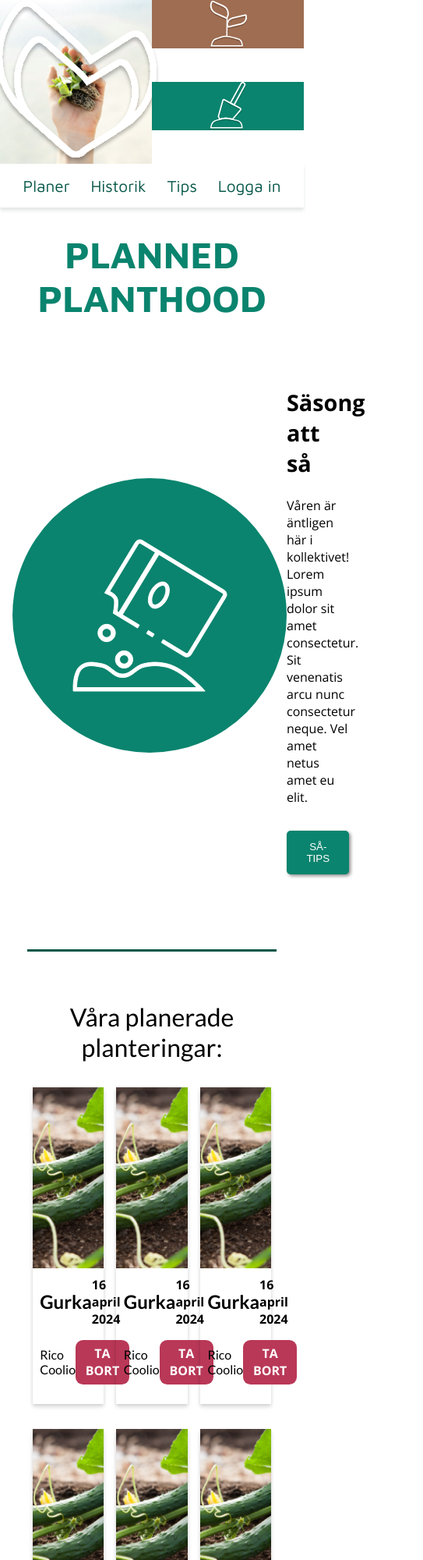
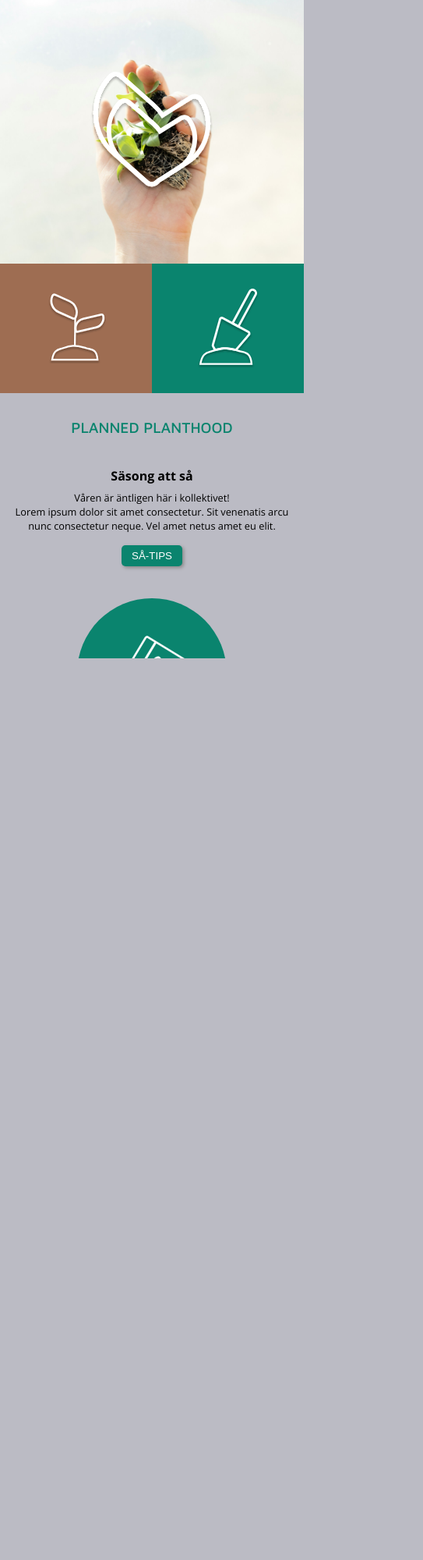
Before and after one commit to astisilva/exercise-html-css-planned-planthood, a plain HTML site: page index.html in a window 390 px wide. Shown: the top 2000 px of the page at 78% size, 543 px wide, since content can reach past the window. After the commit the page ends 844 px from the top, so only its background shows below. Drawn offline with nearby package versions, Linux system fonts and the light colour scheme.

Commit message:
first page responsive

```diff
--- a/index.css
+++ b/index.css
@@ -8,77 +8,82 @@ html,
 body {
   height: 100%;
   margin: 0;
+  overflow-x: hidden;
 }
 
 body {
-  font-family: Arial, sans-serif;
+  font-family: 'Open Sans', Arial, sans-serif;
   display: flex;
   justify-content: center;
+  background-color: rgb(187, 187, 196);
+}
+
+* {
+  margin: 0;
+  padding: 0;
 }
 
 .wrapper {
   width: 100%;
   max-width: 1000px;
+  margin: 0 auto; /* Center the wrapper */
 }
 
-div.grid-container {
-  display: grid;
-  grid-template-columns: repeat(6, 1fr);
-  grid-template-rows: auto auto;
-  gap: 0;
+header {
   width: 100%;
-  box-sizing: border-box;
+  background-color: white;
 }
 
-.large-image-card,
-.brown-card,
-.green-card {
-  margin: 0;
-  padding: 0;
-  display: flex;
+.header-grid {
+  display: grid;
+  grid-template-columns: 1fr 1fr;
+  grid-template-rows: 1fr 1fr;
 }
-.large-image-card {
-  grid-column: 1 / span 3;
-  grid-row: 1 / span 2;
-  width: 100%;
-  height: auto;
+
+.image-with-svg-left {
   background-image: url(./img/hand-with-plants.jpg);
   background-position: center;
   background-size: cover;
+  display: flex;
   flex-direction: column;
   justify-content: center;
+  grid-row: span 2;
+  grid-column: 1;
 }
 
-.brown-card {
-  grid-column: 4 / span 3;
-  grid-row: 1;
-  height: 50%;
+.image-with-svg-left img {
+  align-self: center;
+  width: 40%;
 }
 
-.green-card {
-  grid-column: 4 / span 3;
-  grid-row: 2;
-  height: 50%;
+.right-side-top {
+  background-color: #9e6d52;
+  grid-column: 2;
+  grid-row: 1;
+  img {
+    align-self: center;
+    width: 40%;
+  }
 }
 
-.large-image {
-  align-self: center;
-}
-.small-image {
-  width: 100%;
-  max-height: 16vw;
-  height: auto;
-  align-self: start;
+.right-side-bottom {
+  background-color: #0a846e;
+  grid-column: 2;
+  grid-row: 2;
+  img {
+    align-self: center;
+    width: 40%;
+  }
 }
 
-.brown {
-  background-color: #9e6d52;
-}
-.green {
-  background-color: #0a846e;
+.right-side-item {
+  display: flex;
+  flex-direction: column;
+  justify-content: center;
+  padding: 2rem 0;
 }
 
-/* Navigation */
+/*****************************Navigation*********************/
 nav ul {
   list-style: none;
   padding: 1rem;
@@ -95,7 +100,7 @@ nav a {
   color: #055647;
 }
 
-/* circle */
+/******************************** circle ***************************************/
 h1 {
   text-align: center;
   margin-top: 2rem;
@@ -105,13 +110,15 @@ h1 {
   font-size: 3rem;
 }
 
-.rounded-image-with-text-container {
+.rounded-image-with-text-container,
+.rounded-plant-image-with-text-container {
   display: grid;
   grid-template-columns: 1fr 1fr;
   padding: 1rem;
 }
 
-.rounded-image-with-illustration {
+.rounded-image-with-illustration,
+.rounded-image-with-plant-illustration {
   display: flex;
   justify-content: center;
   align-items: center;
@@ -122,7 +129,8 @@ h1 {
   height: 22rem;
 }
 
-.rounded-image-with-text-text {
+.rounded-image-with-text-text,
+.rounded-plant-image-with-text-text {
   display: flex;
   width: 80%;
   justify-content: center;
@@ -136,7 +144,8 @@ h4 {
   font-weight: 700;
 }
 
-.rounded-image-with-text-text p {
+.rounded-image-with-text-text p,
+.rounded-plant-image-with-text-text p {
   font-family: 'Open Sans', Arial, sans-serif;
   font-size: 1rem;
 }
@@ -153,7 +162,8 @@ h4 {
   box-shadow: 2px 2px 4px #888888;
 }
 
-/* Centered Border */
+/*********************** Centered Border************************/
+
 .centered-border {
   width: 20rem;
   margin: 0 auto;
@@ -162,7 +172,7 @@ h4 {
   margin-top: 5rem;
 }
 
-/* cards */
+/**************************** cards **********************************/
 
 .planerade-planteringar-rubrik {
   text-align: center;
@@ -187,7 +197,7 @@ h4 {
   display: flex;
   flex-direction: column;
   height: 25.4rem;
-
+  position: relative;
 }
 
 .card-image {
@@ -195,6 +205,21 @@ h4 {
   height: 46vh;
   object-fit: cover;
   flex-grow: 1;
+}
+
+.card::before {
+  content: '';
+  background-image: url('./assets/plant.svg');
+  background-size: contain;
+  position: absolute;
+  top: 0;
+  left: 0;
+  width: 100%;
+  height: 50%;
+  z-index: 1;
+  background-repeat: no-repeat;
+  background-position: center;
+  margin-top: 2rem;
 }
 
 .figcaption-text {
@@ -227,6 +252,11 @@ h4 {
   font-size: 1rem;
   font-family: 'Open Sans', Arial, sans-serif;
 }
+
+.icon-placeholder {
+  display: none;
+}
+
 .type {
   font-family: 'Lato', sans-serif;
   font-weight: 600;
@@ -273,82 +303,318 @@ h4 {
   padding: 0.8rem 1.5rem;
   align-self: flex-start;
   box-shadow: 0 4px 6px rgba(0, 0, 0, 0.3);
+  margin-top: 2rem;
 }
 
-/* styles.css */
+/********************************** footer **********************************/
 
-footer {
-  display: flex;
-  flex-direction: column;
-  justify-content: space-between; /* Adjust to place the bottom text container at the bottom */
-  align-items: center;
+.footer {
+  display: grid;
+  grid-template-columns: 1fr 1fr;
+  grid-template-rows: auto 1fr auto;
+  max-width: 1000px;
+  height: 655px;
+  margin: 0 auto;
+  background-color: #f1f1f1;
+  box-sizing: border-box;
   background-image: url('./img/plocka-plantor.avif');
   background-position: center center;
   background-size: cover;
   margin-top: 5rem;
-  height: 100vh; /* Keep the footer height as is */
-  position: relative; /* Ensure the footer height remains consistent */
-  padding-bottom: 2rem;
+  box-shadow: 0px 4px 6px rgba(0, 0, 0, 0.1);
 }
 
-.footer-image {
-  display: grid;
-  grid-template-columns: 1fr 1fr; /* Two equal columns */
+.footer-left {
+  grid-row: 1 / 3;
+  background-color: rgba(0, 0, 0, 0.6);
+  color: white;
+  display: flex;
   align-items: center;
-  /* position: relative; */
-  width: 100%;
-  height: calc(50vw + 2rem); /* Example height for the image container */
-/*   overflow: hidden; */
-  /* margin: 0; */
-}
 
-.footer-logo {
-  grid-column: 2; /* Place in the second column */
-  justify-self: center; /* Center horizontally */
-  align-self: center; /* Center vertically */
-  max-width: 50%; /* Adjust as needed */
-  height: auto; /* Maintain aspect ratio */
-  z-index: 1; /* Ensure the logo is above the overlay */
-}
-
-.footer-image::before {
-  content: "";
-  position: absolute;
-  left: 0;
-  top: 0;
-  bottom: 0;
-  width: 50%;
-  background-color: rgba(0, 0, 0, 0.8);
-  z-index: 0;
-}
-
-.overlay-content {
-  position: absolute;
-  top: 0;
-  left: 0;
-  z-index: 1;
-  color: white;
-  padding: 10px;
 }
 
 .vi-hors-text {
-  color: white;
+  font-family: 'Maven Pro', sans-serif;
   font-size: 4rem;
-  font-family: 'Maven Pro', sans-serif;
-  font-weight: 500;
+  text-align: center;
 }
 
-.bottom-text-container {
-  background-color: white;
-  width: 100%;
-  max-width: 1000px;
-  text-align: center;
- /*  padding-bottom: 1rem;
-  padding-top: 1rem; */ /* Adjust as needed for spacing */
-  box-shadow: 0 4px 0 rgba(0, 0, 0, 0.8);
-  margin: 0;
+.left-side-phone,
+.right-side-mail {
+  font-family: 'Maven Pro', sans-serif;
+  align-self: flex-end;
+  font-size: 1.2rem;
 }
 
-.bottom-text {
-/*   margin: 0; */ /* Remove default margin */
+.footer-right {
+  display: flex;
+  flex-direction: column;
+  justify-content: center;
+  align-items: center;
+  grid-row: 1 / 3;
 }
+
+.footer-article {
+  grid-column: 1 / 3;
+  grid-row: 3 / 4;
+  background-color: white;
+  padding: 2rem;
+  display: flex;
+  justify-content: center;
+  align-items: center;
+}
+
+/**************************************** media queries************************* */
+
+@media (max-width: 600px) {
+  .header-grid {
+    grid-template-columns: 1fr 1fr;
+    grid-template-rows: auto;
+  }
+
+  .image-with-svg-left {
+    grid-column: 1/-1;
+    grid-row: 1;
+    height: 40vh;
+  }
+
+  .right-side-top {
+    grid-column: 1;
+    grid-row: 2;
+  }
+
+  .right-side-bottom {
+    grid-column: 2;
+    grid-row: 2;
+  }
+  nav {
+    display: none;
+  }
+
+  h1 {
+    font-size: 1.2rem;
+    font-weight: 500;
+    margin-bottom: 0;
+  }
+
+  .rounded-image-with-text-container {
+    display: grid;
+    grid-template-columns: 1fr;
+    grid-template-rows: 1fr 1fr;
+  }
+
+  .rounded-image-with-illustration {
+    display: flex;
+    flex-direction: column;
+    justify-content: center;
+    align-items: center;
+    background-color: rgba(10, 132, 110, 1);
+    margin: auto;
+    border-radius: 50%;
+    width: 12rem;
+    height: 12rem;
+  }
+
+  .rounded-image-with-illustration img {
+    width: 50%;
+  }
+
+  .rounded-image-with-text-text {
+    grid-row: 1;
+    display: flex;
+    width: 100%;
+    justify-content: center;
+    align-items: center;
+  }
+
+  h4 {
+    font-size: 1rem;
+    font-family: 'Open Sans', Arial, sans-serif;
+    font-weight: 700;
+  }
+
+  .rounded-image-with-text-text p {
+    font-family: 'Open Sans', Arial, sans-serif;
+    font-size: 0.8rem;
+    text-align: center;
+  }
+
+  .green-button {
+    max-width: max-content;
+    padding: 0.4rem 0.8rem;
+    align-self: center;
+    margin-top: 1rem;
+    margin: 1rem;
+  }
+
+  .centered-border {
+    width: 10rem;
+    margin: 0 auto;
+    border-bottom: 3px solid rgba(5, 86, 71, 1);
+    display: block;
+    margin-top: 1rem;
+  }
+
+  .planerade-planteringar-rubrik {
+    text-align: center;
+    font-family: 'Lato', sans-serif;
+    margin: 2rem 1rem;
+    font-weight: 600;
+    font-size: 1rem;
+  }
+
+  /* CARDS */
+
+  .card-grid {
+    grid-template-columns: repeat(2, 1fr);
+    padding: 0 1.5rem;
+    gap: 0.5rem;
+  }
+
+  .card {
+    grid-column: span 1;
+    height: auto;
+  }
+
+  .red-button {
+    display: none;
+  }
+
+  .card-image {
+    width: 100%;
+    height: auto;
+    object-fit: cover;
+  }
+
+  .card::before {
+    height: 40%;
+    margin: auto;
+    margin-top: 1rem;
+  }
+
+  .card-row {
+    margin-bottom: 0.5rem;
+  }
+
+  .icon-placeholder {
+    display: inline-block;
+    width: 13px;
+    height: 16px;
+    background: url('./img/Vector (Stroke).png') center/cover no-repeat;
+    cursor: pointer;
+    margin: 0;
+  }
+
+  .type {
+    font-size: 0.8rem;
+  }
+
+  .date,
+  .name {
+    font-size: 0.6rem;
+  }
+
+  .show-more-button {
+    padding: 0.5rem 0.8rem;
+    border-radius: 0.6rem;
+    font-weight: 700;
+    font-size: 1rem;
+    margin-top: 1rem;
+    margin-bottom: 0.5rem;
+  }
+
+  .rounded-plant-image-with-text-container {
+    display: grid;
+    grid-template-columns: 1fr;
+    grid-template-rows: auto auto;
+  }
+
+  .rounded-image-with-plant-illustration {
+    grid-row: 1;
+    margin: auto;
+    display: flex;
+    flex-direction: column;
+    justify-content: center;
+    align-items: center;
+    background-color: rgba(10, 132, 110, 1);
+    border-radius: 50%;
+    width: 12rem;
+    height: 12rem;
+  }
+
+  .rounded-image-with-plant-illustration img {
+    width: 50%;
+  }
+
+  .rounded-plant-image-with-text-text {
+    grid-row: 2;
+    margin-top: 1rem;
+    display: flex;
+    width: 100%;
+    justify-content: center;
+    align-items: center;
+  }
+
+  .green-planted-plant-button {
+    padding: 0.4rem 1.2rem;
+    margin-top: 1rem;
+    font-weight: 700;
+    font-size: 1rem;
+    text-align: center;
+    width: fit-content;
+    margin: 0 auto;
+    margin-top: 1rem;
+  }
+  .rounded-plant-image-with-text-text h4 {
+    font-size: 1rem;
+  }
+
+  .rounded-plant-image-with-text-text p {
+    font-size: 0.8rem;
+    text-align: center;
+  }
+
+  .footer {
+    display: grid;
+    grid-template-columns: 1fr;
+    grid-template-rows: 1fr 1fr;
+    margin-top: 2rem;
+  }
+
+  .footer-left {
+    grid-row: 2;
+  }
+
+  .vi-hors-text {
+    font-weight: 500;
+    font-size: 2rem;
+  }
+
+  .left-side-phone,
+  .right-side-mail {
+    font-family: 'Maven Pro', sans-serif;
+    align-self: flex-end;
+    font-weight: 400;
+    font-size: 0.75rem;
+  }
+
+  .footer-right {
+    grid-row: 1;
+  }
+
+  .footer-logo {
+    width: 50%;
+  }
+  .footer-article {
+    background-color: white;
+    display: flex;
+    justify-content: center;
+    align-items: center;
+    padding: 1rem;
+  }
+
+  .footer-article h2 {
+    font-weight: 400;
+    font-size: 0.75rem;
+  }
+}
--- a/index.html
+++ b/index.html
@@ -9,17 +9,17 @@
   <body>
     <div class="wrapper">
       <header>
-    <div class="grid-container">
-      <figure class="large-image-card">
+        <section class="header-grid">
+          <figure class="image-with-svg-left">
             <img class="large-image" src="./assets/Logo.svg" alt="logo illustration" />
           </figure>
-      <figure class="small-image-card brown-card">
-        <img class="small-image brown" src="./assets/seedling.svg" alt="seedling illustration" />
+          <figure class="right-side-top right-side-item">
+            <img src="./assets/seedling.svg" alt="seedling illustration" />
           </figure>
-      <figure class="small-image-card green-card">
-        <img class="small-image green" src="./assets/dig.svg" alt="Digging illustration" />
+          <figure class="right-side-bottom right-side-item">
+            <img src="./assets/dig.svg" alt="Digging illustration" />
           </figure>
-    </div>
+        </section>
 
         <nav>
           <ul>
@@ -31,26 +31,46 @@
         </nav>
       </header>
 
-
       <main>
         <h1>PLANNED PLANTHOOD</h1>
         <article class="rounded-image-with-text-container">
           <figure class="rounded-image-with-illustration">
-          <img class="vectorseed-overlay" src="./assets/Vectorseedpackage.svg" alt="vector seed package"/>
+            <img
+              class="vectorseed-overlay"
+              src="./assets/Vectorseedpackage.svg"
+              alt="vector seed package"
+            />
           </figure>
           <section class="rounded-image-with-text-text">
             <h4>Säsong att så</h4>
-          <p>Våren är äntligen här i kollektivet! <br />
-            Lorem ipsum dolor sit amet consectetur. Sit venenatis arcu nunc consectetur neque. Vel amet netus amet eu elit.</p>
+            <p>
+              Våren är äntligen här i kollektivet! <br />
+              Lorem ipsum dolor sit amet consectetur. Sit venenatis arcu nunc consectetur neque. Vel
+              amet netus amet eu elit.
+            </p>
             <button class="green-button">SÅ-TIPS</button>
           </section>
+        </article>
 
-      </article>
         <div class="centered-border"></div>
 
         <h2 class="planerade-planteringar-rubrik">Våra planerade planteringar:</h2>
 
         <section class="card-grid">
+          <figure class="card">
+            <img class="card-image" src="./img/gurka.avif" alt="gurka-planta" />
+            <figcaption class="figcaption-text">
+              <div class="card-row">
+                <h3 class="type">Gurka</h3>
+                <p class="date">16 april 2024</p>
+              </div>
+              <div class="card-row">
+                <p class="name">Rico Coolio</p>
+                <button class="red-button">TA BORT</button>
+                <span class="icon-placeholder"></span>
+              </div>
+            </figcaption>
+          </figure>
 
           <figure class="card">
             <img class="card-image" src="./img/gurka.avif" alt="gurka-planta" />
@@ -62,6 +82,7 @@
               <div class="card-row">
                 <p class="name">Rico Coolio</p>
                 <button class="red-button">TA BORT</button>
+                <span class="icon-placeholder"></span>
               </div>
             </figcaption>
           </figure>
@@ -75,6 +96,7 @@
               <div class="card-row">
                 <p class="name">Rico Coolio</p>
                 <button class="red-button">TA BORT</button>
+                <span class="icon-placeholder"></span>
               </div>
             </figcaption>
           </figure>
@@ -88,6 +110,7 @@
               <div class="card-row">
                 <p class="name">Rico Coolio</p>
                 <button class="red-button">TA BORT</button>
+                <span class="icon-placeholder"></span>
               </div>
             </figcaption>
           </figure>
@@ -101,6 +124,7 @@
               <div class="card-row">
                 <p class="name">Rico Coolio</p>
                 <button class="red-button">TA BORT</button>
+                <span class="icon-placeholder"></span>
               </div>
             </figcaption>
           </figure>
@@ -114,59 +138,43 @@
               <div class="card-row">
                 <p class="name">Rico Coolio</p>
                 <button class="red-button">TA BORT</button>
+                <span class="icon-placeholder"></span>
               </div>
             </figcaption>
           </figure>
-        <figure class="card">
-          <img class="card-image" src="./img/gurka.avif" alt="gurka-planta" />
-          <figcaption class="figcaption-text">
-            <div class="card-row">
-            <h3 class="type">Gurka</h3>
-            <p class="date">16 april 2024</p>
-          </div>
-            <div class="card-row">
-            <p class="name">Rico Coolio</p>
-            <button class="red-button">TA BORT</button>
-          </div>
-          </figcaption>
-        </figure>
+
+
         </section>
         <button class="show-more-button">Visa Fler</button>
 
-
-      <article class="rounded-image-with-text-container">
-         <section class="rounded-image-with-text-text">
+        <article class="rounded-plant-image-with-text-container">
+          <section class="rounded-plant-image-with-text-text">
             <h4>Våra tidigare odlingar</h4>
-          <p>Våren är äntligen här i kollektivet!
-            Lorem ipsum dolor sit amet consectetur. Sit venenatis arcu nunc consectetur neque. Vel amet netus amet eu elit.</p>
+            <p>
+              Våren är äntligen här i kollektivet! Lorem ipsum dolor sit amet consectetur. Sit
+              venenatis arcu nunc consectetur neque. Vel amet netus amet eu elit.
+            </p>
             <button class="green-planted-plant-button">Planterade plantor</button>
           </section>
-        <figure class="rounded-image-with-illustration">
-          <img class="plant-overlay" src="./assets/plant.svg" alt="plant illustration"/>
+          <figure class="rounded-image-with-plant-illustration">
+            <img class="plant-overlay" src="./assets/plant.svg" alt="plant illustration" />
           </figure>
         </article>
+      </main>
+      <footer class="footer">
+        <div class="footer-left">
+          <p class="left-side-phone"><img src="./img/phone.png"  alt="phone-icon" />0701-234567</p>
+          <h2 class="vi-hors-text">Vi hörs!</h2>
+          <p class="right-side-mail">mail@mails<img src="./img/envelop.png"  alt="envelope-icon" /></p>
+        </div>
 
-
-    </main>
-
-    <footer>
-    <figure class="footer-image">
+        <div class="footer-right">
           <img class="footer-logo" src="./assets/Logo.svg" alt="picking plant" />
-   </figure>
-
-
-   <section class="overlay-content">
-    <h1 class="vi-hors-text">Vi hörs</h1>
-    <p>0701-234567</p>
-    <p>mail@mails</p>
-  </section>
-
-
-<article class="bottom-text-container">
-    <h2 class="bottom-text">Till toppen av sidan</h2>
-  </article>
+        </div>
+        <div class="footer-article">
+          <h2>Till toppen av sidan</h2>
+        </div>
       </footer>
-
-
     </div>
+  </body>
 </html>
```
Also changed, not shown: img/Vector (Stroke).png (added), img/envelop.png (added), img/phone.png (added), img/phone.svg (added). Lines whose indentation alone changed are shown as unchanged.
